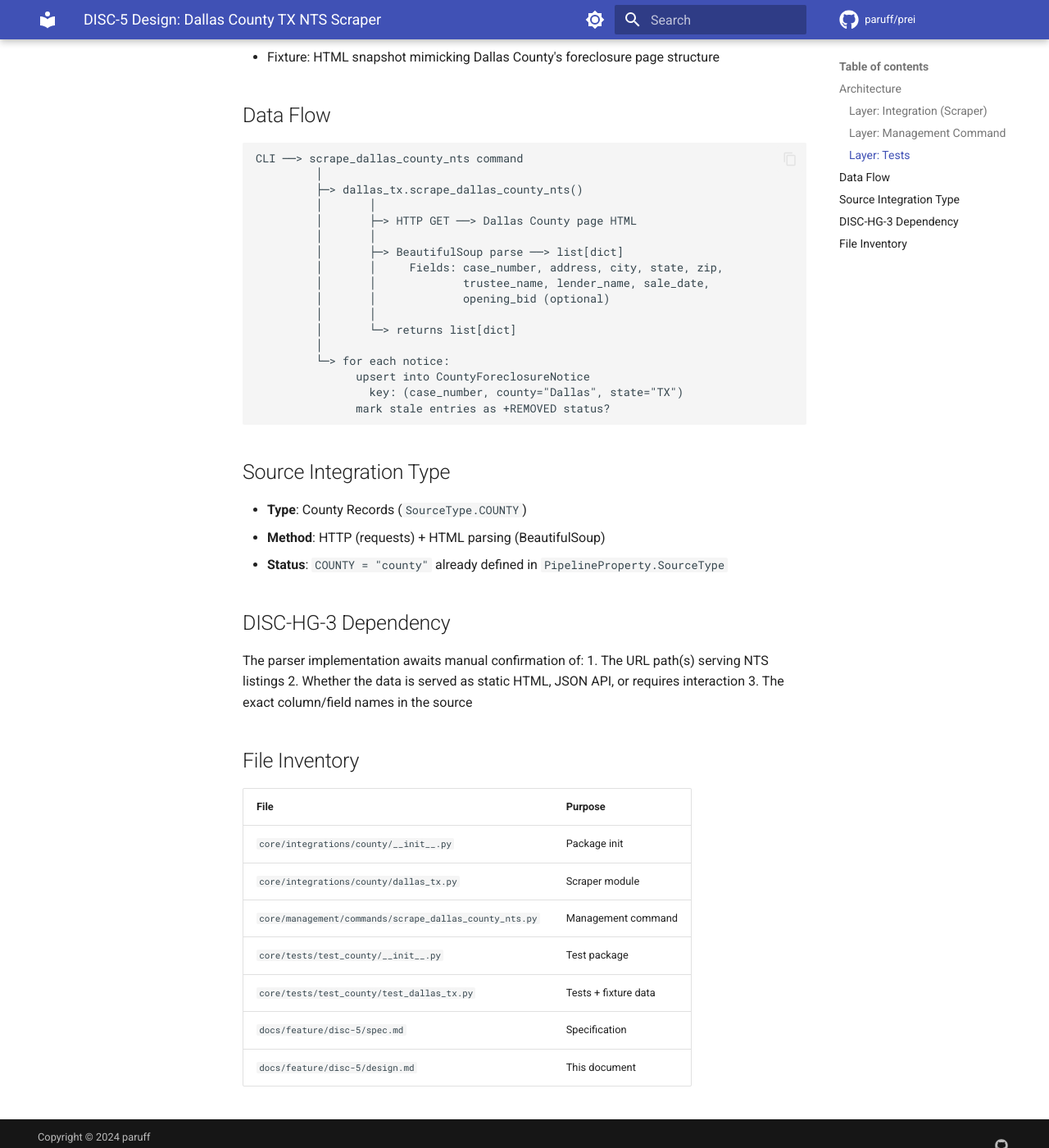
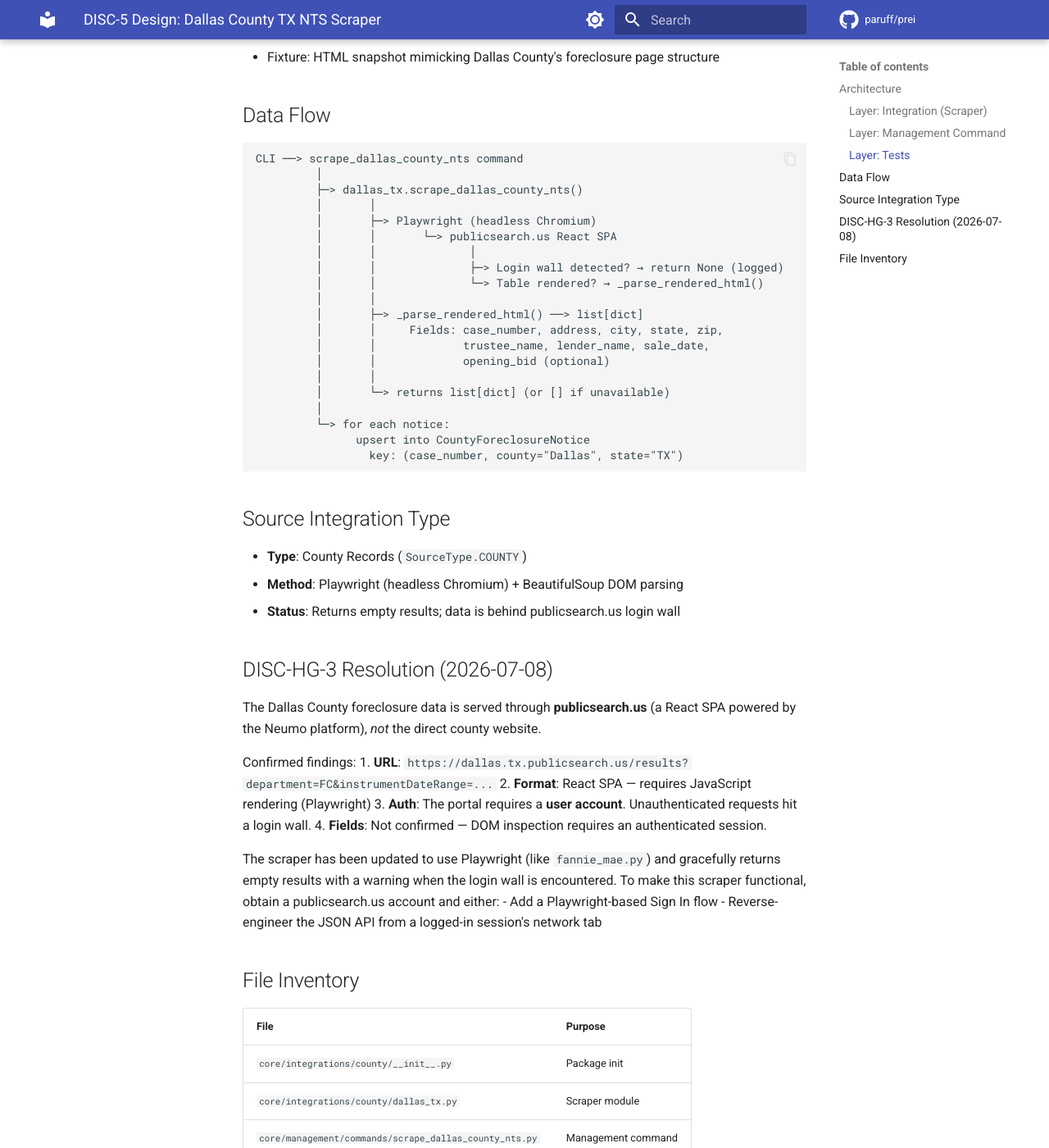
Before and after one commit to paruff/prei, an MkDocs documentation site: the page built from docs/feature/disc-5/design.md, in a window 1280 px wide and 1400 px high, scrolled down 878 px. Shown: the whole window at 82% size. Built offline with MkDocs 1.6.1 and Material for MkDocs 9.7.7, drawn with Linux system fonts in a browser that asks for light colours; comment, search, counter and statistics services are not loaded; the version menu is left out; some of the changed text lies outside the part shown.

Commit message:
docs(disc-5): update design docs with DISC-HG-3 resolution

````diff
--- a/docs/feature/disc-5/design.md
+++ b/docs/feature/disc-5/design.md
@@ -6,10 +6,10 @@
 - Package: `core/integrations/county/`
 - Module: `core/integrations/county/dallas_tx.py`
 - Responsibilities:
-  - HTTP fetch of Dallas County foreclosure page
-  - HTML parsing of NTS listings
+  - Playwright-based (headless Chromium) fetch of React SPA
+  - HTML parsing of NTS listings from rendered DOM
   - Data normalization into dict schema
-  - Rate limiting and error handling
+  - Graceful empty-result fallback when auth required
 
 ### Layer: Management Command
 - Module: `core/management/commands/scrape_dallas_county_nts.py`
@@ -30,31 +30,45 @@
          │
          ├─> dallas_tx.scrape_dallas_county_nts()
          │       │
-         │       ├─> HTTP GET ──> Dallas County page HTML
+         │       ├─> Playwright (headless Chromium)
+         │       │       └─> publicsearch.us React SPA
+         │       │              │
+         │       │              ├─> Login wall detected? → return None (logged)
+         │       │              └─> Table rendered? → _parse_rendered_html()
          │       │
-         │       ├─> BeautifulSoup parse ──> list[dict]
+         │       ├─> _parse_rendered_html() ──> list[dict]
          │       │     Fields: case_number, address, city, state, zip,
          │       │             trustee_name, lender_name, sale_date,
          │       │             opening_bid (optional)
          │       │
-         │       └─> returns list[dict]
+         │       └─> returns list[dict] (or [] if unavailable)
          │
          └─> for each notice:
                upsert into CountyForeclosureNotice
                  key: (case_number, county="Dallas", state="TX")
-               mark stale entries as +REMOVED status?
 ```
 
 ## Source Integration Type
 - **Type**: County Records (`SourceType.COUNTY`)
-- **Method**: HTTP (requests) + HTML parsing (BeautifulSoup)
-- **Status**: `COUNTY = "county"` already defined in `PipelineProperty.SourceType`
+- **Method**: Playwright (headless Chromium) + BeautifulSoup DOM parsing
+- **Status**: Returns empty results; data is behind publicsearch.us login wall
 
-## DISC-HG-3 Dependency
-The parser implementation awaits manual confirmation of:
-1. The URL path(s) serving NTS listings
-2. Whether the data is served as static HTML, JSON API, or requires interaction
-3. The exact column/field names in the source
+## DISC-HG-3 Resolution (2026-07-08)
+
+The Dallas County foreclosure data is served through **publicsearch.us** (a React SPA
+powered by the Neumo platform), *not* the direct county website.
+
+Confirmed findings:
+1. **URL**: `https://dallas.tx.publicsearch.us/results?department=FC&instrumentDateRange=...`
+2. **Format**: React SPA — requires JavaScript rendering (Playwright)
+3. **Auth**: The portal requires a **user account**. Unauthenticated requests hit a login wall.
+4. **Fields**: Not confirmed — DOM inspection requires an authenticated session.
+
+The scraper has been updated to use Playwright (like `fannie_mae.py`) and gracefully
+returns empty results with a warning when the login wall is encountered. To make this
+scraper functional, obtain a publicsearch.us account and either:
+- Add a Playwright-based Sign In flow
+- Reverse-engineer the JSON API from a logged-in session's network tab
 
 ## File Inventory
 
--- a/docs/feature/disc-5/tasks.json
+++ b/docs/feature/disc-5/tasks.json
@@ -10,7 +10,7 @@
       {"id": "DISC-5.3", "title": "Write dallas_tx.py scraper module", "status": "completed"},
       {"id": "DISC-5.4", "title": "Write management command", "status": "completed"},
       {"id": "DISC-5.5", "title": "Write tests with fixture data", "status": "in_progress"},
-      {"id": "DISC-HG-3", "title": "Manual: confirm Dallas County URL structure and fields", "status": "blocked"},
+      {"id": "DISC-HG-3", "title": "Manual: confirm Dallas County URL structure and fields", "status": "completed"},
       {"id": "DISC-5.6", "title": "Finalize parser after DISC-HG-3", "status": "pending"},
       {"id": "DISC-5.7", "title": "Review and PR", "status": "pending"}
     ]
````
